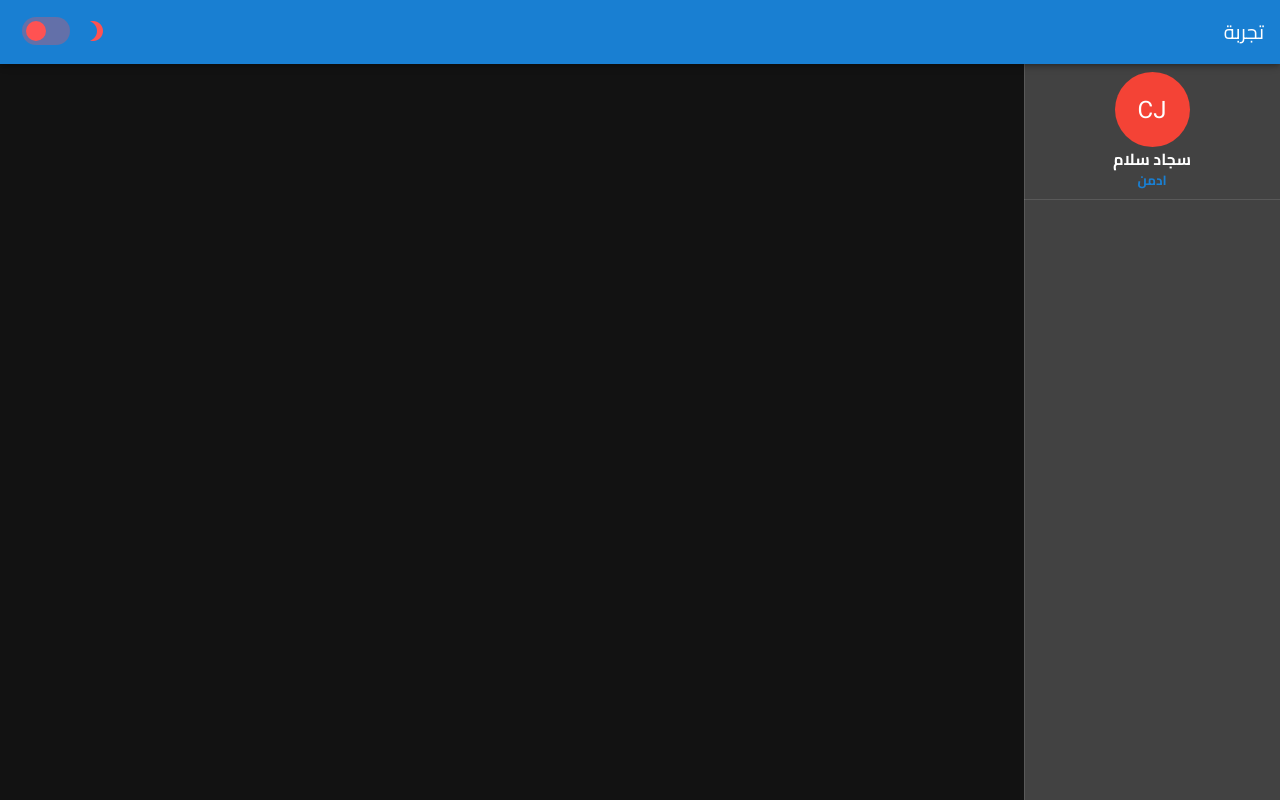
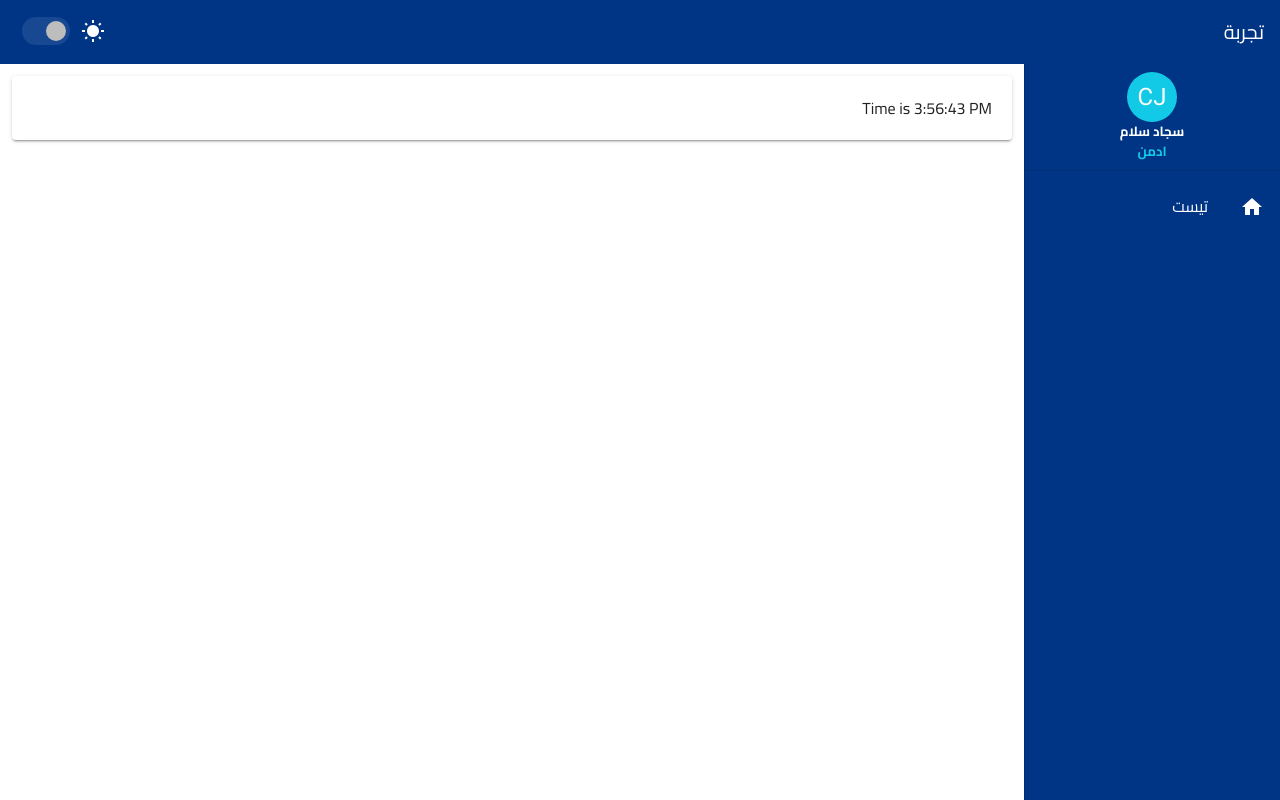
Before and after one commit to SajadSalam/vue-layout, a Vue app: page /dashboard in a window 1280 px wide. Built offline with nearby package versions, Linux system fonts and the light colour scheme.

Commit message:
Fix SideBar errors

```diff
--- a/src/config.js
+++ b/src/config.js
@@ -1,14 +1,14 @@
 export default {
   projectName: "تجربة",
   isRTL: true,
-  dark: true,
+  dark: false,
   colors: {
-    primary: "#197fD2",
-    secondary: "#424242",
-    accent: "#82B1FF",
+    primary: "#003586",
+    secondary: "#121854",
+    accent: "#12CAE6",
     error: "#FF5252",
     info: "#2196F3",
-    success: "#4CAF50",
+    success: "#37C978",
     warning: "#FFC107",
   },
 };
--- a/src/layouts/AppBar.vue
+++ b/src/layouts/AppBar.vue
@@ -1,5 +1,5 @@
 <template>
-     <v-app-bar color="primary" app dark>
+     <v-app-bar color="primary" elevation="0" app width="100%" dark>
           <v-toolbar-title>{{ $config.projectName }}</v-toolbar-title>
           <v-spacer></v-spacer>
           <theme-type></theme-type>
--- a/src/layouts/MainLayout.vue
+++ b/src/layouts/MainLayout.vue
@@ -1,10 +1,16 @@
 <template>
   <v-app>
+    <app-bar />
+
+      <navigation-bar />
     <v-main>
-      <navigation-bar />
-    <app-bar />
+
       <v-container>
-        <router-view />
+        <v-row>
+          <v-col cols="12" >
+            <router-view />
+          </v-col>
+        </v-row>
       </v-container>
     </v-main>
   </v-app>
@@ -15,7 +21,7 @@ import NavigationBar from "./NavigationBar.vue";
 export default {
   components: {
     AppBar,
-    NavigationBar
+    NavigationBar,
   },
 };
 </script>
--- a/src/layouts/NavigationBar.vue
+++ b/src/layouts/NavigationBar.vue
@@ -1,25 +1,36 @@
 <template>
-  <v-navigation-drawer color="secondary" absolute permanent right>
+  <v-navigation-drawer color="primary" app clipped   right>
     <div class="d-flex align-center justify-center flex-column py-2 px-1">
       <div class="border-1">
-        <v-avatar size="75" color="red">
+        <v-avatar size="50" color="accent">
           <span class="white--text text-h5">CJ</span>
         </v-avatar>
       </div>
-      <h4>سجاد سلام</h4>
-      <h5 class="primary--text">ادمن</h5>
+      <h5 class="white--text text-center">سجاد سلام</h5>
+      <h5 class="accent--text">ادمن</h5>
     </div>
     <v-divider></v-divider>
-    <v-list dense nav>
-      <v-list-item v-for="item in items" :key="item.title" link>
+    <v-list  nav>
+      <v-list-item v-for="item in items" class="white--text" :key="item.title" link>
         <v-list-item-icon>
-          <v-icon>{{ item.icon }}</v-icon>
+          <v-icon class="white--text">{{ item.icon }}</v-icon>
         </v-list-item-icon>
 
         <v-list-item-content>
-          <v-list-item-title>{{ item.title }}</v-list-item-title>
+
+          <v-list-item-title class="white--text">{{ item.title }}</v-list-item-title>
         </v-list-item-content>
       </v-list-item>
     </v-list>
   </v-navigation-drawer>
 </template>
+<script>
+import Navigation from "../navigation"
+export default {
+  data(){
+    return {
+      items: Navigation
+    }
+  }
+}
+</script>
--- a/src/navigation.js
+++ b/src/navigation.js
@@ -2,5 +2,6 @@ export default [
     {
         title:'تيست',
         route:'/',
+        icon:'mdi-home'
     }
 ]
--- a/src/views/dashoard/Home.vue
+++ b/src/views/dashoard/Home.vue
@@ -1,5 +1,9 @@
 <template>
-  <div>Time is {{ time }}</div>
+  <div>
+    <v-card class="py-5 px-5 ">
+      Time is {{ time }}
+    </v-card>
+  </div>
 </template>
 
 <script>
```
Also changed, not shown: 1 other file (tests, documents, lock files or other folders).
